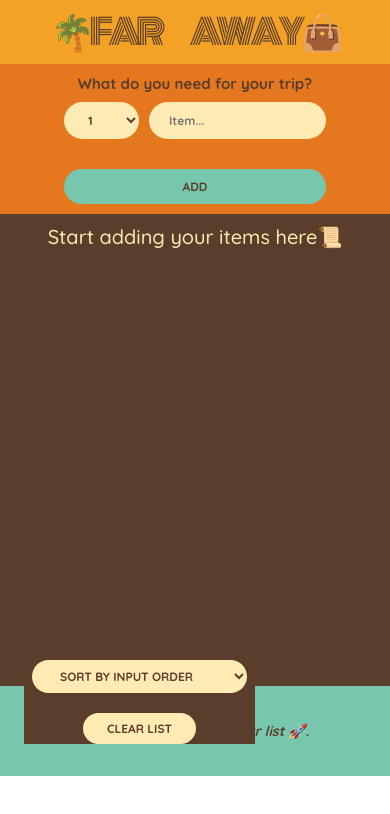
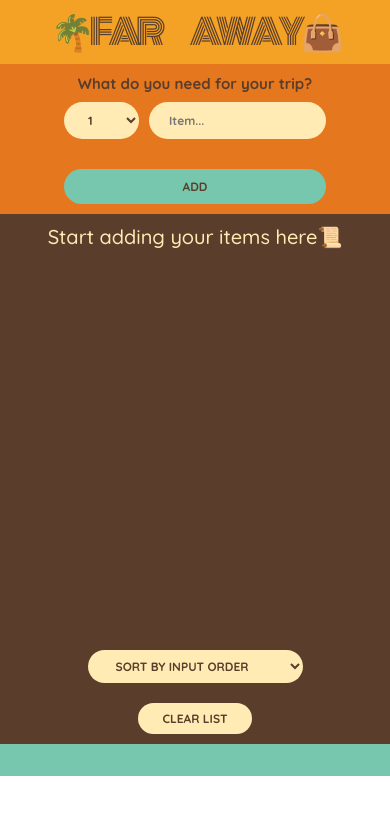
Before and after one commit to Ayaanahmad/travel-todo, a React (Vite) app: page / in a window 390 px wide. Shown: the top 814 px of the page. Built offline with nearby package versions, Linux system fonts and the light colour scheme.

Commit message:
eigth commit

```diff
--- a/src/index.css
+++ b/src/index.css
@@ -335,8 +335,8 @@ input[type="checkbox"] {
     /* padding-top: 30rem; */
     position: fixed;
     bottom: 10rem;
-    margin-left: 2.4rem;
-    padding-bottom: 0;
+    width: 100%;
+    padding-bottom: 1rem;
     padding-top: 1rem;
     select,
     button {
```
